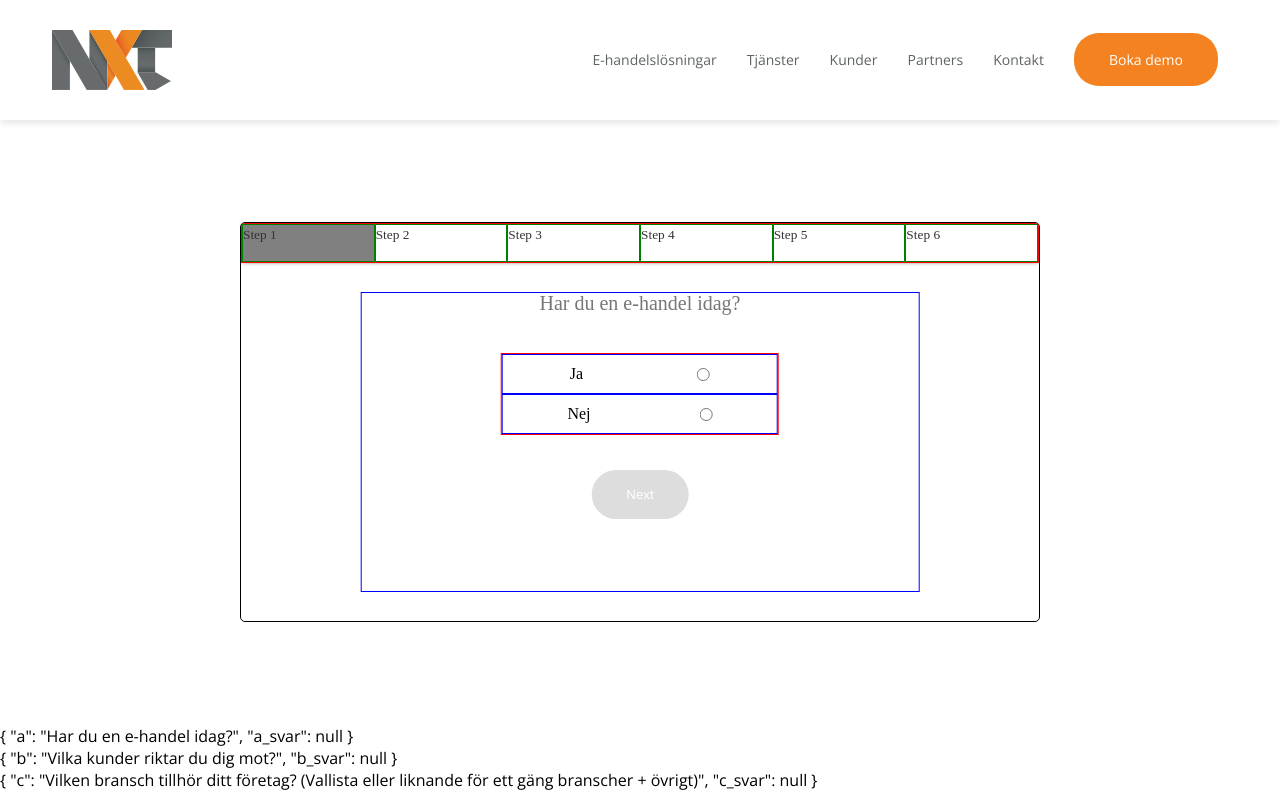
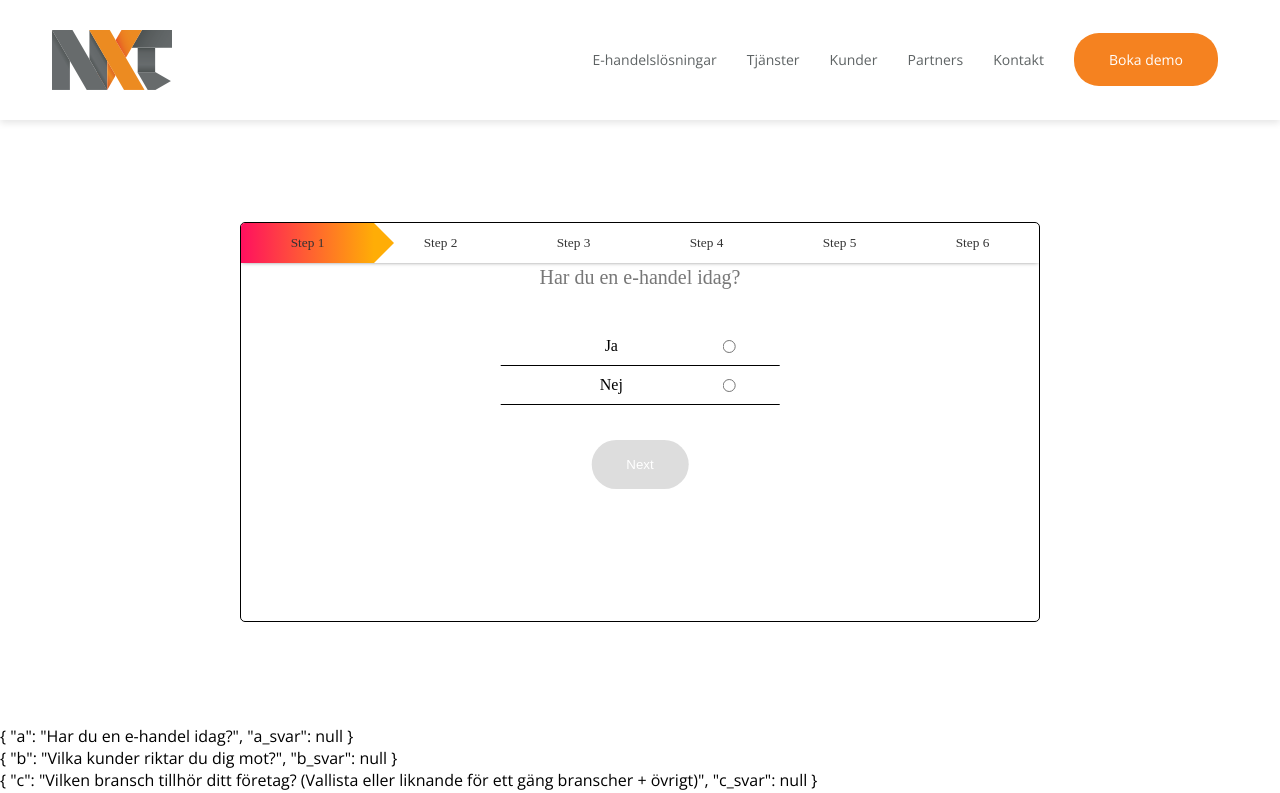
Before and after one commit to bergerik/nxt-vue, a Vue app: page / in a window 1280 px wide. Shown: the top 793 px of the page. Built offline with nearby package versions, Linux system fonts and the light colour scheme.

Commit message:
style --> input text

```diff
--- a/src/components/Questions.vue
+++ b/src/components/Questions.vue
@@ -151,6 +151,7 @@
           </button>
         </div>
       </form>
+
       <!-- ///////////////////////////// -->
       <!-- ///////////////////////////// -->
       <!-- ///////////////////////////// -->
@@ -158,19 +159,27 @@
       <form :style="{ left: form4 }" id="form4">
         <h3>{{ answers[3].d }}</h3>
         <div class="answer__container">
-          <div>
+          <div class="inputText__container">
+            <div class="step4__ja">
               <label>Ja</label>
               <input type="radio" value="ja" v-model="answers[3].d_svar" />
-            <br />
+            </div>
+            <div
+              class="step4__input"
+              :style="
+                answers[3].d_svar === null || answers[3].d_svar === 'nej'
+                  ? { display: 'none' }
+                  : { display: 'block' }
+              "
+            >
               <input
                 type="text"
                 v-model="answers[3].d_text"
                 placeholder="Vilket?"
-              :disabled="disabledInput"
-              :style="answers[3].d_svar === null && disabled"
               />
             </div>
-          <div>
+          </div>
+          <div class="step4__nej">
             <label>Nej</label>
             <input type="radio" value="nej" v-model="answers[3].d_svar" />
           </div>
@@ -320,7 +329,7 @@ export default {
 
         {
           d: "Använder ni något affärssystem? (Samma som ovan)",
-          d_svar: "",
+          d_svar: null,
           d_text: "",
         },
 
@@ -393,30 +402,74 @@ export default {
     overflow-y: auto;
     width: 70%;
     margin: 0 auto;
-    height: 300px;
+    height: 350px;
     position: absolute;
     top: 55%;
     left: 50%;
     transform: translate(-50%, -50%);
     transition: 0.5s ease;
     overflow-y: auto;
-    border: 1px solid blue;
+    // border: 1px solid blue;
     display: flex;
     flex-direction: column;
     align-items: center;
 
     .answer__container {
-      border: 1px solid red;
+      // border: 1px solid red;
       width: 50%;
       text-align: center;
 
+      input[type="text"] {
+        width: 100%;
+        padding: 10px;
+      }
+
       div {
-        border: 1px solid;
+        border-bottom: 1px solid;
+        // border: 1px solid red;
         display: flex;
-        justify-content: space-around;
+        justify-content: space-evenly;
         align-items: center;
-        padding: 10px;
-        border: 1px solid blue;
+        padding: 10px 0;
+        // padding: 10px;
+        // border: 1px solid blue;
+
+        label {
+          // border: 1px solid;
+          flex: 0.5;
+        }
+      }
+
+      .inputText__container {
+        .step4__ja,
+        .step4__input,
+        .step4__nej {
+          border: none;
+        }
+        .step4__ja {
+          transform: translateY(12px);
+          border-bottom: 1px solid;
+        }
+        // border: 1px solid green;
+        display: flex;
+        flex-direction: column;
+        // height: 100%;
+
+        div {
+          display: flex;
+          // border: 1px solid blue;
+          width: 100%;
+          // padding: 10px 0;
+
+          input[type="text"] {
+            // border: 1px solid red;
+            font-size: 16px;
+            transform: translateY(20px);
+            width: 100%;
+            padding: 10px 20px;
+            // border: 1px solid red;
+          }
+        }
       }
     }
 
@@ -436,7 +489,7 @@ export default {
       // width: 100%;
       padding: 10px 5px;
       border: 0;
-      border-bottom: 1px solid #999;
+      // border-bottom: 1px solid #999;
       outline: none;
       background: transparent;
 
@@ -464,7 +517,7 @@ export default {
     // width: 360px;
     // width: 700px;
     width: 100%;
-    border: 1px solid red;
+    // border: 1px solid red;
     height: 40px;
     margin: 0 auto;
     display: flex;
@@ -475,11 +528,13 @@ export default {
 
     .step-col {
       // width: 120px;
+      display: flex;
+      justify-content: center;
+      align-items: center;
       width: 100%;
-      // text-align: center;
       color: #333;
       position: relative;
-      border: 1px solid green;
+      // border: 1px solid green;
     }
 
     #progress {
@@ -488,21 +543,32 @@ export default {
       width: 16.7%;
       text-align: left;
 
-      // background: linear-gradient(to right, #ff105f, #ffad06);
-      background-color: gray;
+      background: linear-gradient(to right, #ff105f, #ffad06);
+      // background-color: gray;
       transition: 1s ease;
 
       &::after {
-        // content: "";
-        // height: 0;
-        // width: 0;
-        // border-top: 20px solid transparent;
-        // border-bottom: 20px solid transparent;
-        // position: absolute;
-        // right: -20px;
-        // top: 0;
-        // border-left: 20px solid #ffad06;
+        content: "";
+        height: 0;
+        width: 0;
+        border-top: 20px solid transparent;
+        border-bottom: 20px solid transparent;
+        position: absolute;
+        right: -20px;
+        top: 0;
+        border-left: 20px solid #ffad06;
       }
+    }
+  }
+
+  @media (max-width: 370px) {
+    .btn {
+      font-size: 12px;
+      padding: 10px 25px;
+    }
+
+    ::placeholder {
+      font-size: 12px;
     }
   }
 }
```
Also changed, not shown: 1 other file (tests, documents, lock files or other folders). Lines whose indentation alone changed are shown as unchanged.
